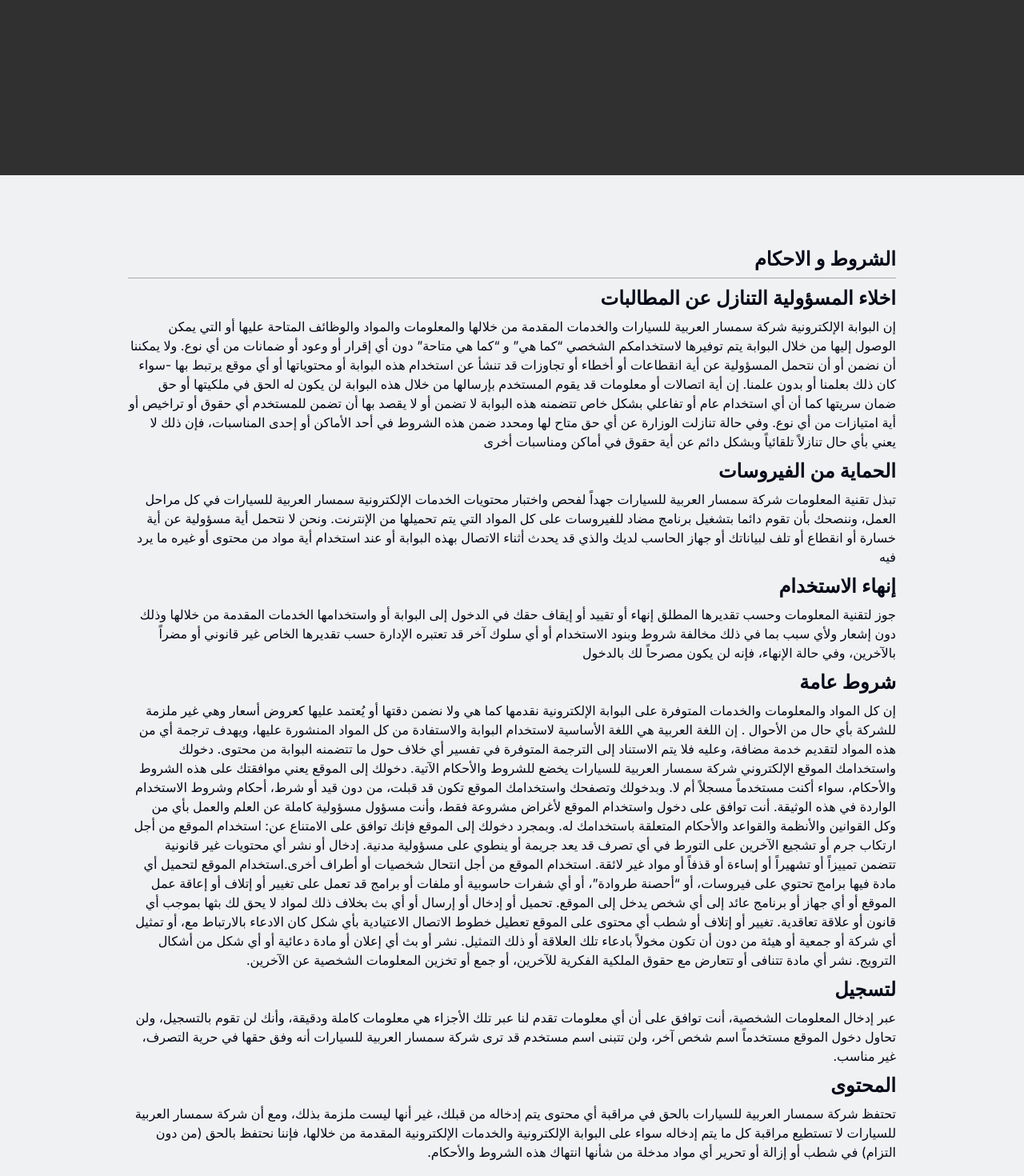
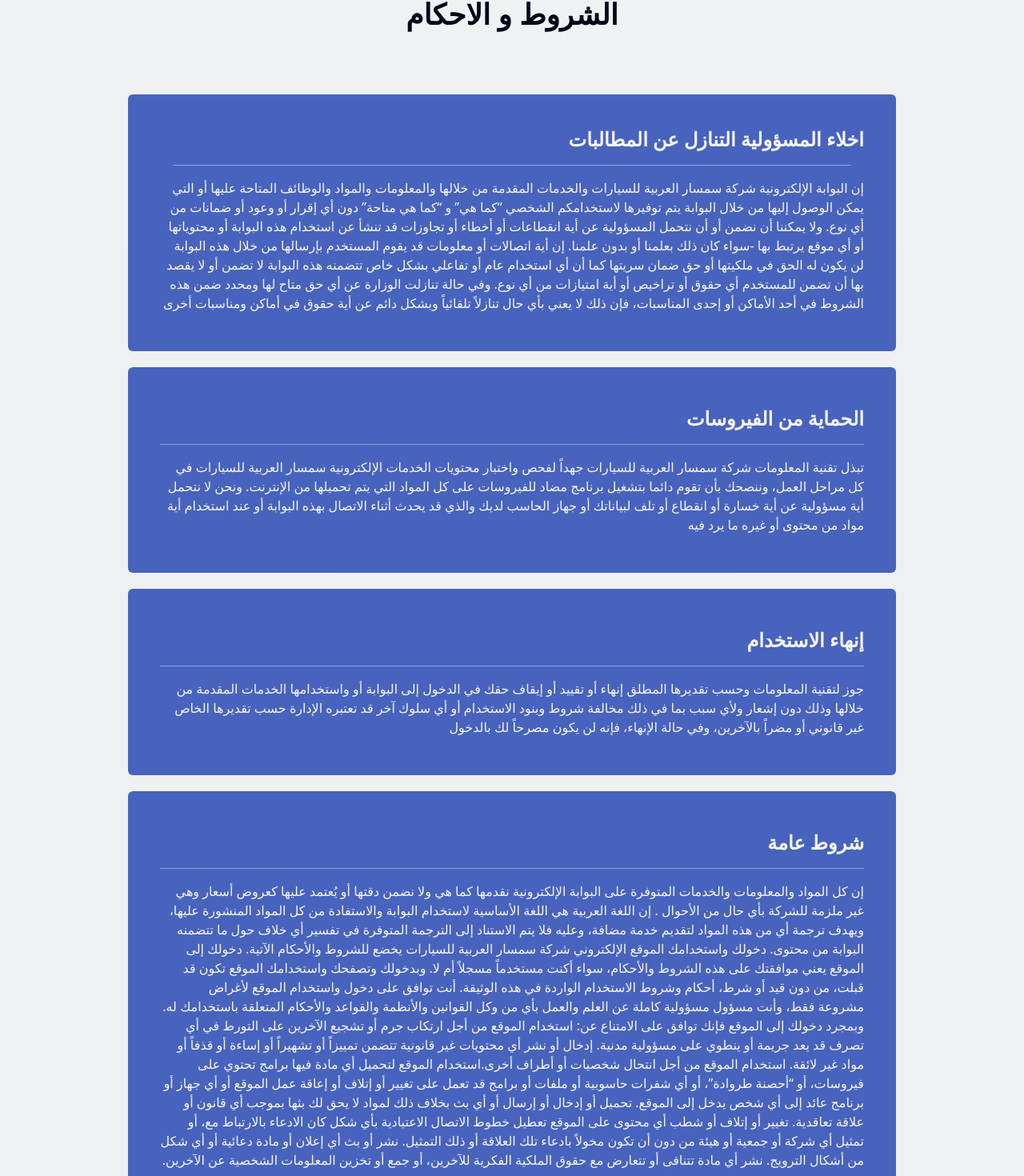
Before and after one commit to kirellos-emad1/BajatAsserCompany, a Next.js app: page /terms_of_service in a window 1280 px wide. Shown: the part 199-1669 px from the top of the page at 80% size. Built offline with nearby package versions, Linux system fonts and the light colour scheme; no server answers.

Commit message:
enhance the design of pages

```diff
--- a/app/terms_of_service/page.tsx
+++ b/app/terms_of_service/page.tsx
@@ -1,106 +1,145 @@
-import React from "react";
+"use client"
+import { useEffect } from "react";
+import AOS from "aos"
+import 'aos/dist/aos.css'
+import Image from "next/image";
+const TermsAndCondition =  () => {
+  useEffect(()=>{
+    AOS.init({
+      duration:1000,
+      easing: 'ease-in-out',
+      once: false
+    })
 
-const TermsAndCondition = () => {
+  })
+
   return (
-    <main dir="rtl" className="bg-gray-500/10  ">
-      <header className="bg-black h-80 opacity-80"></header>
-      <div className="my-2 mx-20  p-20">
-        <h1 className="text-2xl direction-reverse  font-sans font-bold">
+    <main dir="rtl" className="bg-gray-300/20  ">
+      {/* <header className="flex items-center  justify-center  p-0 h-[34rem] ">
+      </header> */}
+
+      <h1 className="text-4xl bg-gray-300/20 text-center pt-20 pb-5   font-sans font-black ">
           الشروط و الاحكام
         </h1>
-        <hr className=" my-2 border-black/30 " />
-        <h1 className="text-2xl my-2 direction-reverse  font-sans font-bold">
+      <section className=" bg-gray-300/20 m-0  sm:px-40 py-10">
+        <article data-aos="zoom-in"  className=" bg-blue-800/80 hover:bg-blue-900/80 font-sans text-neutral-100 rounded-md  p-10 my-5">
+          <h1 className="text-2xl mb-2   font-sans font-bold">
             اخلاء المسؤولية التنازل عن المطالبات
           </h1>
-        <p className="my-2">
-          إن البوابة الإلكترونية شركة سمسار العربية للسيارات والخدمات المقدمة من
-          خلالها والمعلومات والمواد والوظائف المتاحة عليها أو التي يمكن الوصول
-          إليها من خلال البوابة يتم توفيرها لاستخدامكم الشخصي “كما هي” و “كما هي
-          متاحة” دون أي إقرار أو وعود أو ضمانات من أي نوع. ولا يمكننا أن نضمن أو
-          أن نتحمل المسؤولية عن أية انقطاعات أو أخطاء أو تجاوزات قد تنشأ عن
-          استخدام هذه البوابة أو محتوياتها أو أي موقع يرتبط بها -سواء كان ذلك
-          بعلمنا أو بدون علمنا. إن أية اتصالات أو معلومات قد يقوم المستخدم
-          بإرسالها من خلال هذه البوابة لن يكون له الحق في ملكيتها أو حق ضمان
-          سريتها كما أن أي استخدام عام أو تفاعلي بشكل خاص تتضمنه هذه البوابة لا
-          تضمن أو لا يقصد بها أن تضمن للمستخدم أي حقوق أو تراخيص أو أية امتيازات
-          من أي نوع. وفي حالة تنازلت الوزارة عن أي حق متاح لها ومحدد ضمن هذه
-          الشروط في أحد الأماكن أو إحدى المناسبات، فإن ذلك لا يعني بأي حال
-          تنازلاً تلقائياً وبشكل دائم عن أية حقوق في أماكن ومناسبات أخرى
+          <hr className=" m-4 border-white/40 " />
+          <p className="my-2 ">
+            إن البوابة الإلكترونية شركة سمسار العربية للسيارات والخدمات المقدمة
+            من خلالها والمعلومات والمواد والوظائف المتاحة عليها أو التي يمكن
+            الوصول إليها من خلال البوابة يتم توفيرها لاستخدامكم الشخصي “كما هي”
+            و “كما هي متاحة” دون أي إقرار أو وعود أو ضمانات من أي نوع. ولا
+            يمكننا أن نضمن أو أن نتحمل المسؤولية عن أية انقطاعات أو أخطاء أو
+            تجاوزات قد تنشأ عن استخدام هذه البوابة أو محتوياتها أو أي موقع يرتبط
+            بها -سواء كان ذلك بعلمنا أو بدون علمنا. إن أية اتصالات أو معلومات قد
+            يقوم المستخدم بإرسالها من خلال هذه البوابة لن يكون له الحق في
+            ملكيتها أو حق ضمان سريتها كما أن أي استخدام عام أو تفاعلي بشكل خاص
+            تتضمنه هذه البوابة لا تضمن أو لا يقصد بها أن تضمن للمستخدم أي حقوق
+            أو تراخيص أو أية امتيازات من أي نوع. وفي حالة تنازلت الوزارة عن أي
+            حق متاح لها ومحدد ضمن هذه الشروط في أحد الأماكن أو إحدى المناسبات،
+            فإن ذلك لا يعني بأي حال تنازلاً تلقائياً وبشكل دائم عن أية حقوق في
+            أماكن ومناسبات أخرى
           </p>
-        <h1 className="text-2xl my-2 direction-reverse  font-sans font-bold">
+        </article>
+        <article data-aos="zoom-in"  className=" bg-blue-800/80 hover:bg-blue-900/80 font-sans text-neutral-100 rounded-md  p-10 my-5">
+          <h1 className="text-2xl my-2 font-sans font-bold">
             الحماية من الفيروسات
           </h1>
+          <hr className=" my-4 border-white/40 " />
+
           <p className="my-2">
             تبذل تقنية المعلومات شركة سمسار العربية للسيارات جهداً لفحص واختبار
-          محتويات الخدمات الإلكترونية سمسار العربية للسيارات في كل مراحل العمل،
-          وننصحك بأن تقوم دائما بتشغيل برنامج مضاد للفيروسات على كل المواد التي
-          يتم تحميلها من الإنترنت. ونحن لا نتحمل أية مسؤولية عن أية خسارة أو
-          انقطاع أو تلف لبياناتك أو جهاز الحاسب لديك والذي قد يحدث أثناء الاتصال
-          بهذه البوابة أو عند استخدام أية مواد من محتوى أو غيره ما يرد فيه
+            محتويات الخدمات الإلكترونية سمسار العربية للسيارات في كل مراحل
+            العمل، وننصحك بأن تقوم دائما بتشغيل برنامج مضاد للفيروسات على كل
+            المواد التي يتم تحميلها من الإنترنت. ونحن لا نتحمل أية مسؤولية عن
+            أية خسارة أو انقطاع أو تلف لبياناتك أو جهاز الحاسب لديك والذي قد
+            يحدث أثناء الاتصال بهذه البوابة أو عند استخدام أية مواد من محتوى أو
+            غيره ما يرد فيه
           </p>
-        <h1 className="text-2xl my-2 direction-reverse  font-sans font-bold">
+        </article>
+        <article data-aos="zoom-in"  className=" bg-blue-800/80 hover:bg-blue-900/80 font-sans text-neutral-100 rounded-md  p-10 my-5">
+          <h1 className="text-2xl my-2 font-sans font-bold">
             إنهاء الاستخدام
           </h1>
+          <hr className=" my-4 border-white/40 " />
+
           <p className="my-2">
             جوز لتقنية المعلومات وحسب تقديرها المطلق إنهاء أو تقييد أو إيقاف حقك
-          في الدخول إلى البوابة أو واستخدامها الخدمات المقدمة من خلالها وذلك دون
-          إشعار ولأي سبب بما في ذلك مخالفة شروط وبنود الاستخدام أو أي سلوك آخر
-          قد تعتبره الإدارة حسب تقديرها الخاص غير قانوني أو مضراً بالآخرين، وفي
-          حالة الإنهاء، فإنه لن يكون مصرحاً لك بالدخول
+            في الدخول إلى البوابة أو واستخدامها الخدمات المقدمة من خلالها وذلك
+            دون إشعار ولأي سبب بما في ذلك مخالفة شروط وبنود الاستخدام أو أي سلوك
+            آخر قد تعتبره الإدارة حسب تقديرها الخاص غير قانوني أو مضراً
+            بالآخرين، وفي حالة الإنهاء، فإنه لن يكون مصرحاً لك بالدخول
           </p>
-        <h1 className="text-2xl my-2 direction-reverse  font-sans font-bold">
+        </article>
+        <article data-aos="zoom-in"  className=" bg-blue-800/80 hover:bg-blue-900/80 font-sans text-neutral-100 rounded-md  p-10 my-5">
+          <h1 className="text-2xl my-2 font-sans font-bold">
             شروط عامة
           </h1>
+          <hr className=" my-4 border-white/40 " />
+
           <p className="my-2">
             إن كل المواد والمعلومات والخدمات المتوفرة على البوابة الإلكترونية
-          نقدمها كما هي ولا نضمن دقتها أو يُعتمد عليها كعروض أسعار وهي غير ملزمة
-          للشركة بأي حال من الأحوال . إن اللغة العربية هي اللغة الأساسية
+            نقدمها كما هي ولا نضمن دقتها أو يُعتمد عليها كعروض أسعار وهي غير
+            ملزمة للشركة بأي حال من الأحوال . إن اللغة العربية هي اللغة الأساسية
             لاستخدام البوابة والاستفادة من كل المواد المنشورة عليها، ويهدف ترجمة
-          أي من هذه المواد لتقديم خدمة مضافة، وعليه فلا يتم الاستناد إلى الترجمة
-          المتوفرة في تفسير أي خلاف حول ما تتضمنه البوابة من محتوى. دخولك
-          واستخدامك الموقع الإلكتروني شركة سمسار العربية للسيارات يخضع للشروط
-          والأحكام الآتية. دخولك إلى الموقع يعني موافقتك على هذه الشروط
+            أي من هذه المواد لتقديم خدمة مضافة، وعليه فلا يتم الاستناد إلى
+            الترجمة المتوفرة في تفسير أي خلاف حول ما تتضمنه البوابة من محتوى.
+            دخولك واستخدامك الموقع الإلكتروني شركة سمسار العربية للسيارات يخضع
+            للشروط والأحكام الآتية. دخولك إلى الموقع يعني موافقتك على هذه الشروط
             والأحكام، سواء أكنت مستخدماً مسجلاً أم لا. وبدخولك وتصفحك واستخدامك
-          الموقع تكون قد قبلت، من دون قيد أو شرط، أحكام وشروط الاستخدام الواردة
-          في هذه الوثيقة. أنت توافق على دخول واستخدام الموقع لأغراض مشروعة فقط،
-          وأنت مسؤول مسؤولية كاملة عن العلم والعمل بأي من وكل القوانين والأنظمة
-          والقواعد والأحكام المتعلقة باستخدامك له. وبمجرد دخولك إلى الموقع فإنك
-          توافق على الامتناع عن: استخدام الموقع من أجل ارتكاب جرم أو تشجيع
-          الآخرين على التورط في أي تصرف قد يعد جريمة أو ينطوي على مسؤولية مدنية.
-          إدخال أو نشر أي محتويات غير قانونية تتضمن تمييزاً أو تشهيراً أو إساءة
-          أو قذفاً أو مواد غير لائقة. استخدام الموقع من أجل انتحال شخصيات أو
-          أطراف أخرى.استخدام الموقع لتحميل أي مادة فيها برامج تحتوي على فيروسات،
-          أو “أحصنة طروادة”، أو أي شفرات حاسوبية أو ملفات أو برامج قد تعمل على
-          تغيير أو إتلاف أو إعاقة عمل الموقع أو أي جهاز أو برنامج عائد إلى أي
-          شخص يدخل إلى الموقع. تحميل أو إدخال أو إرسال أو أي بث بخلاف ذلك لمواد
-          لا يحق لك بثها بموجب أي قانون أو علاقة تعاقدية. تغيير أو إتلاف أو شطب
-          أي محتوى على الموقع تعطيل خطوط الاتصال الاعتيادية بأي شكل كان الادعاء
-          بالارتباط مع، أو تمثيل أي شركة أو جمعية أو هيئة من دون أن تكون مخولاً
-          بادعاء تلك العلاقة أو ذلك التمثيل. نشر أو بث أي إعلان أو مادة دعائية
-          أو أي شكل من أشكال الترويج. نشر أي مادة تتنافى أو تتعارض مع حقوق
-          الملكية الفكرية للآخرين، أو جمع أو تخزين المعلومات الشخصية عن الآخرين.
+            الموقع تكون قد قبلت، من دون قيد أو شرط، أحكام وشروط الاستخدام
+            الواردة في هذه الوثيقة. أنت توافق على دخول واستخدام الموقع لأغراض
+            مشروعة فقط، وأنت مسؤول مسؤولية كاملة عن العلم والعمل بأي من وكل
+            القوانين والأنظمة والقواعد والأحكام المتعلقة باستخدامك له. وبمجرد
+            دخولك إلى الموقع فإنك توافق على الامتناع عن: استخدام الموقع من أجل
+            ارتكاب جرم أو تشجيع الآخرين على التورط في أي تصرف قد يعد جريمة أو
+            ينطوي على مسؤولية مدنية. إدخال أو نشر أي محتويات غير قانونية تتضمن
+            تمييزاً أو تشهيراً أو إساءة أو قذفاً أو مواد غير لائقة. استخدام
+            الموقع من أجل انتحال شخصيات أو أطراف أخرى.استخدام الموقع لتحميل أي
+            مادة فيها برامج تحتوي على فيروسات، أو “أحصنة طروادة”، أو أي شفرات
+            حاسوبية أو ملفات أو برامج قد تعمل على تغيير أو إتلاف أو إعاقة عمل
+            الموقع أو أي جهاز أو برنامج عائد إلى أي شخص يدخل إلى الموقع. تحميل
+            أو إدخال أو إرسال أو أي بث بخلاف ذلك لمواد لا يحق لك بثها بموجب أي
+            قانون أو علاقة تعاقدية. تغيير أو إتلاف أو شطب أي محتوى على الموقع
+            تعطيل خطوط الاتصال الاعتيادية بأي شكل كان الادعاء بالارتباط مع، أو
+            تمثيل أي شركة أو جمعية أو هيئة من دون أن تكون مخولاً بادعاء تلك
+            العلاقة أو ذلك التمثيل. نشر أو بث أي إعلان أو مادة دعائية أو أي شكل
+            من أشكال الترويج. نشر أي مادة تتنافى أو تتعارض مع حقوق الملكية
+            الفكرية للآخرين، أو جمع أو تخزين المعلومات الشخصية عن الآخرين.
           </p>
-        <h1 className="text-2xl my-2 direction-reverse  font-sans font-bold">
+        </article>
+        <article data-aos="zoom-in"  className=" bg-blue-800/80 hover:bg-blue-900/80 font-sans text-neutral-100 rounded-md  p-10 my-5">
+          <h1 className="text-2xl my-2 font-sans font-bold">
             لتسجيل
           </h1>
+          <hr className=" my-4 border-white/40 " />
+
           <p className="my-2">
-          عبر إدخال المعلومات الشخصية، أنت توافق على أن أي معلومات تقدم لنا عبر
-          تلك الأجزاء هي معلومات كاملة ودقيقة، وأنك لن تقوم بالتسجيل، ولن تحاول
-          دخول الموقع مستخدماً اسم شخص آخر، ولن تتبنى اسم مستخدم قد ترى شركة
-          سمسار العربية للسيارات أنه وفق حقها في حرية التصرف، غير مناسب.
+            عبر إدخال المعلومات الشخصية، أنت توافق على أن أي معلومات تقدم لنا
+            عبر تلك الأجزاء هي معلومات كاملة ودقيقة، وأنك لن تقوم بالتسجيل، ولن
+            تحاول دخول الموقع مستخدماً اسم شخص آخر، ولن تتبنى اسم مستخدم قد ترى
+            شركة سمسار العربية للسيارات أنه وفق حقها في حرية التصرف، غير مناسب.
           </p>
-        <h1 className="text-2xl my-2 direction-reverse  font-sans font-bold">
+        </article>
+        <article data-aos="zoom-in"  className=" bg-blue-800/80 hover:bg-blue-900/80 font-sans text-neutral-100 rounded-md  p-10 my-5">
+          <h1 className="text-2xl my-2 font-sans font-bold">
             المحتوى
           </h1>
+          <hr className=" my-4 border-white/40 " />
+
           <p className="my-2">
-          تحتفظ شركة سمسار العربية للسيارات بالحق في مراقبة أي محتوى يتم إدخاله
-          من قبلك، غير أنها ليست ملزمة بذلك، ومع أن شركة سمسار العربية للسيارات
-          لا تستطيع مراقبة كل ما يتم إدخاله سواء على البوابة الإلكترونية
-          والخدمات الإلكترونية المقدمة من خلالها، فإننا نحتفظ بالحق (من دون
-          التزام) في شطب أو إزالة أو تحرير أي مواد مدخلة من شأنها انتهاك هذه
-          الشروط والأحكام.
+            تحتفظ شركة سمسار العربية للسيارات بالحق في مراقبة أي محتوى يتم
+            إدخاله من قبلك، غير أنها ليست ملزمة بذلك، ومع أن شركة سمسار العربية
+            للسيارات لا تستطيع مراقبة كل ما يتم إدخاله سواء على البوابة
+            الإلكترونية والخدمات الإلكترونية المقدمة من خلالها، فإننا نحتفظ
+            بالحق (من دون التزام) في شطب أو إزالة أو تحرير أي مواد مدخلة من
+            شأنها انتهاك هذه الشروط والأحكام.
           </p>
-      </div>
+        </article>
+      </section>
     </main>
   );
 };
--- a/components/Footer.tsx
+++ b/components/Footer.tsx
@@ -7,7 +7,14 @@ const Footer: React.FC = () => {
     <footer className="text-center lg:text-left bg-white/30 text-black ">
       <div className="mx-6 py-10 text-center md:text-left">
         <div className="grid grid-1 md:grid-cols-2 lg:grid-cols-4 gap-8">
-          <Image src="/logo.png" alt="logo" width={100} height={100} />
+          <Image
+            src="/logo.png"
+            alt="logo"
+            width={100}
+            height={100}
+            className=" w-24  "
+            priority
+          />
           <div>
             <p className="mb-4">
               <Link href="/terms_of_service" className="text-black/80">
--- a/components/Nav.tsx
+++ b/components/Nav.tsx
@@ -9,7 +9,6 @@ import { useSession, signOut } from "next-auth/react";
 const Nav = () => {
   const { data: session } = useSession();
   const [showMenu, setShowMenu] = useState(false);
-  console.log(showMenu);
 
   const toggleMenu = () => {
     setShowMenu(false);
@@ -179,8 +178,9 @@ const Nav = () => {
           alt="logo"
           width={100}
           height={100}
-          className=" w-20"
           onClick={toggleMenu}
+          priority
+          className=" w-24"
         />
       </Link>
     </nav>
--- a/package.json
+++ b/package.json
@@ -16,6 +16,7 @@
     "@radix-ui/react-icons": "^1.3.0",
     "@radix-ui/react-label": "^2.0.2",
     "@radix-ui/react-slot": "^1.0.2",
+    "aos": "^2.3.4",
     "bcryptjs": "^2.4.3",
     "class-variance-authority": "^0.7.0",
     "clsx": "^2.1.0",
@@ -30,6 +31,7 @@
     "zod": "^3.22.4"
   },
   "devDependencies": {
+    "@types/aos": "^3.0.7",
     "@types/bcryptjs": "^2.4.6",
     "@types/node": "^20",
     "@types/react": "^18",
```
Also changed, not shown: app/privacy_policy/page.tsx (+119 -39 lines), 2 other files (tests, documents, lock files or other folders). Lines whose indentation alone changed are shown as unchanged.
